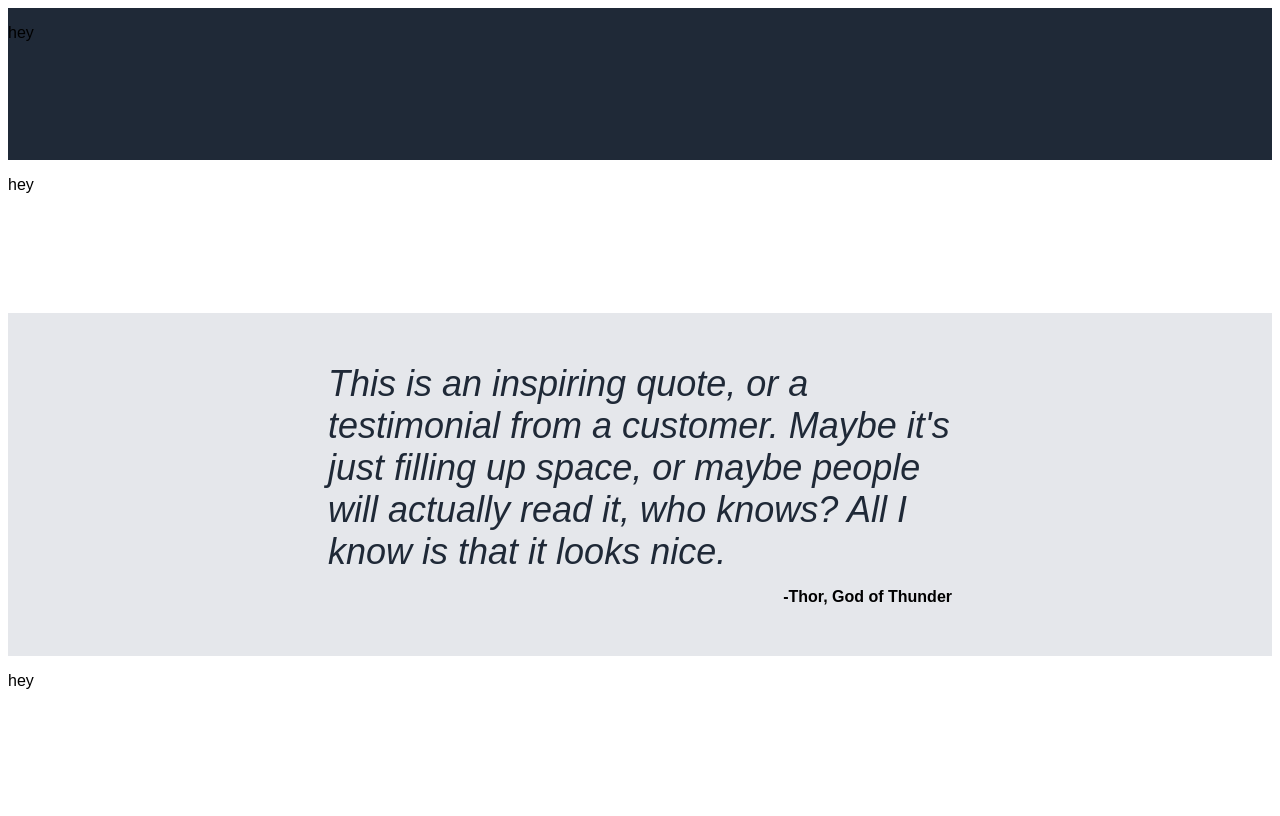
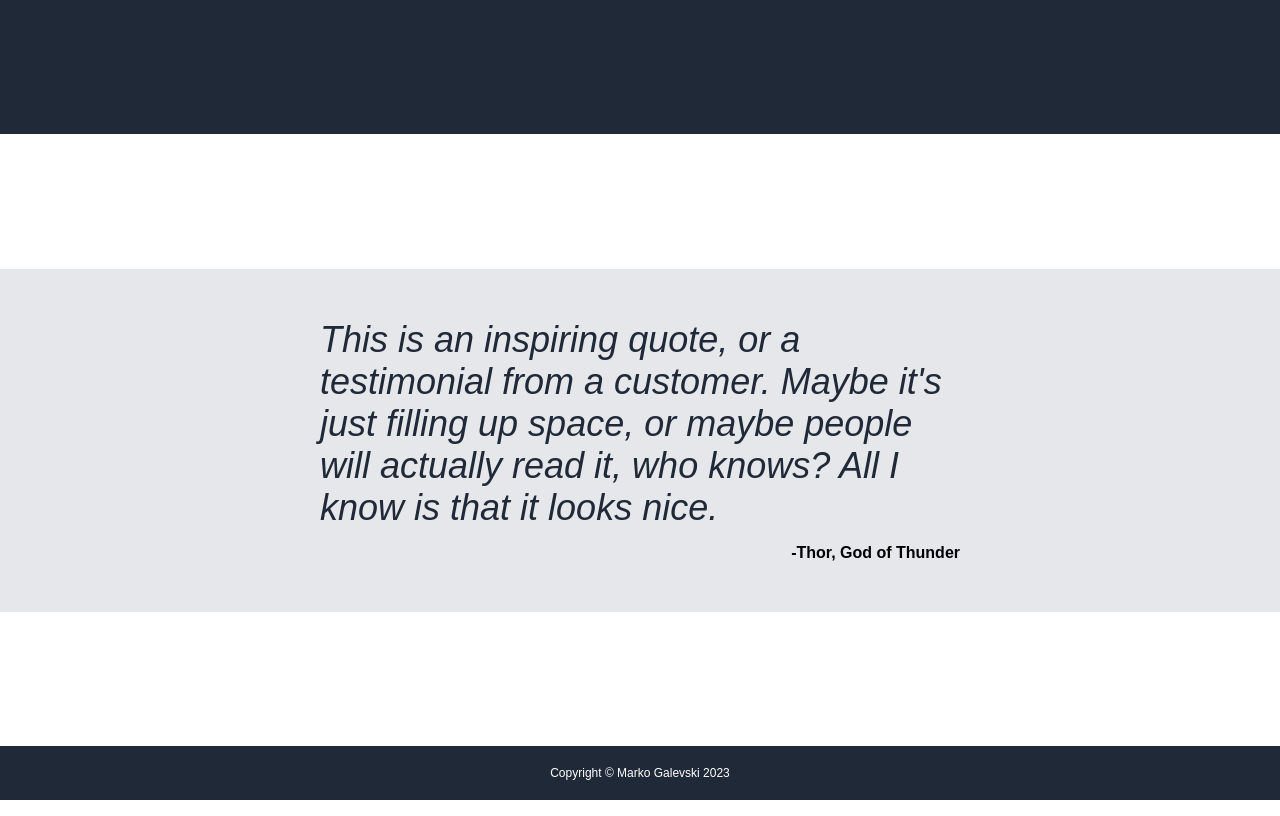
Before and after one commit to markogalevski/landing-site, a plain HTML site: page index.html in a window 1280 px wide. Drawn offline with Linux system fonts and the light colour scheme.

Commit message:
added and centered footer

```diff
--- a/index.html
+++ b/index.html
@@ -11,10 +11,8 @@
 <body>
 
   <div class="header-and-title">
-    <p> hey </p>
   </div>
   <div class="info">
-    <p> hey </p>
   </div>
   <div class="testimonial">
     <div class="quote">
@@ -27,7 +25,9 @@
     </div>
   </div>
   <div class="newsletter">
-    <p> hey </p>
+  </div>
+  <div class="footer">
+    Copyright © Marko Galevski 2023
   </div>
 
 </body>
--- a/style.css
+++ b/style.css
@@ -6,6 +6,7 @@ body {
   display: flex;
   flex-direction: column;
   height: 100vh;
+  margin: 0;
 }
 
 .header-and-title {
@@ -45,5 +46,15 @@ body {
 .newsletter {
   background-color: white;
   flex: 1;
+}
 
+.footer {
+  background-color: #1f2937;
+  color: white;
+  display: flex;
+  justify-content: center;
+  align-items: center;
+  margin: 0;
+  padding: 20px;
+  font-size: 12px;
 }
```
